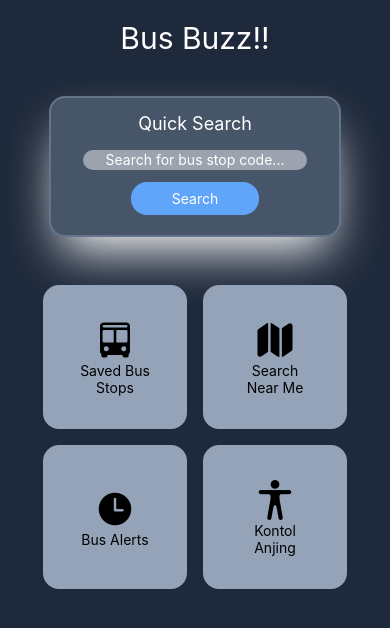
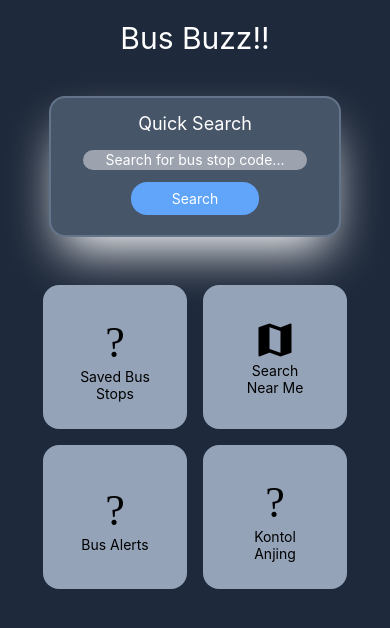
Before and after one commit to KeeJin/BusBuzzin, a React Native app: screen /Home in a window 390 px wide. Shown: the top 628 px of the page. Built offline with nearby package versions, Linux system fonts and the light colour scheme; no server answers.

Commit message:
implemented bookmark button ui component

```diff
--- /dev/null
+++ b/src/components/ui/BookmarkButton.tsx
@@ -0,0 +1,22 @@
+import React from "react";
+import { TouchableOpacity } from "react-native";
+import { MaterialIcons } from "@expo/vector-icons";
+
+interface BookmarkButtonProps {
+  isSaved: boolean;
+  onPress: () => void;
+}
+
+const BookmarkButton: React.FC<BookmarkButtonProps> = ({ isSaved, onPress }) => {
+  return (
+    <TouchableOpacity onPress={onPress} activeOpacity={0.7} className="bg-transparent">
+      <MaterialIcons
+        name={isSaved ? "bookmark-added" : "bookmark-border"}
+        size={48}
+        color="white"
+      />
+    </TouchableOpacity>
+  );
+};
+
+export default BookmarkButton;
--- a/src/components/ui/TiledButton.tsx
+++ b/src/components/ui/TiledButton.tsx
@@ -1,6 +1,6 @@
 import React from "react";
 import { Pressable, Text, ImageSourcePropType, Image } from "react-native";
-import { Ionicons } from '@expo/vector-icons';
+import { MaterialIcons } from '@expo/vector-icons';
 
 interface TiledButtonProps {
   icon: ImageSourcePropType | string; // Accepts either ImageSourcePropType or string (Ionicons name)
@@ -11,7 +11,7 @@ interface TiledButtonProps {
 const TiledButton: React.FC<TiledButtonProps> = ({ icon, text, onPress }) => {
     const renderIcon = () => {
         if (typeof icon === 'string') {
-          return <Ionicons name={icon as any} size={40} color="black" />;
+          return <MaterialIcons name={icon as any} size={44} color="black"/>;
         } else {
           return <Image source={icon} className='w-6 h-6 mr-2' />;
         }
```
